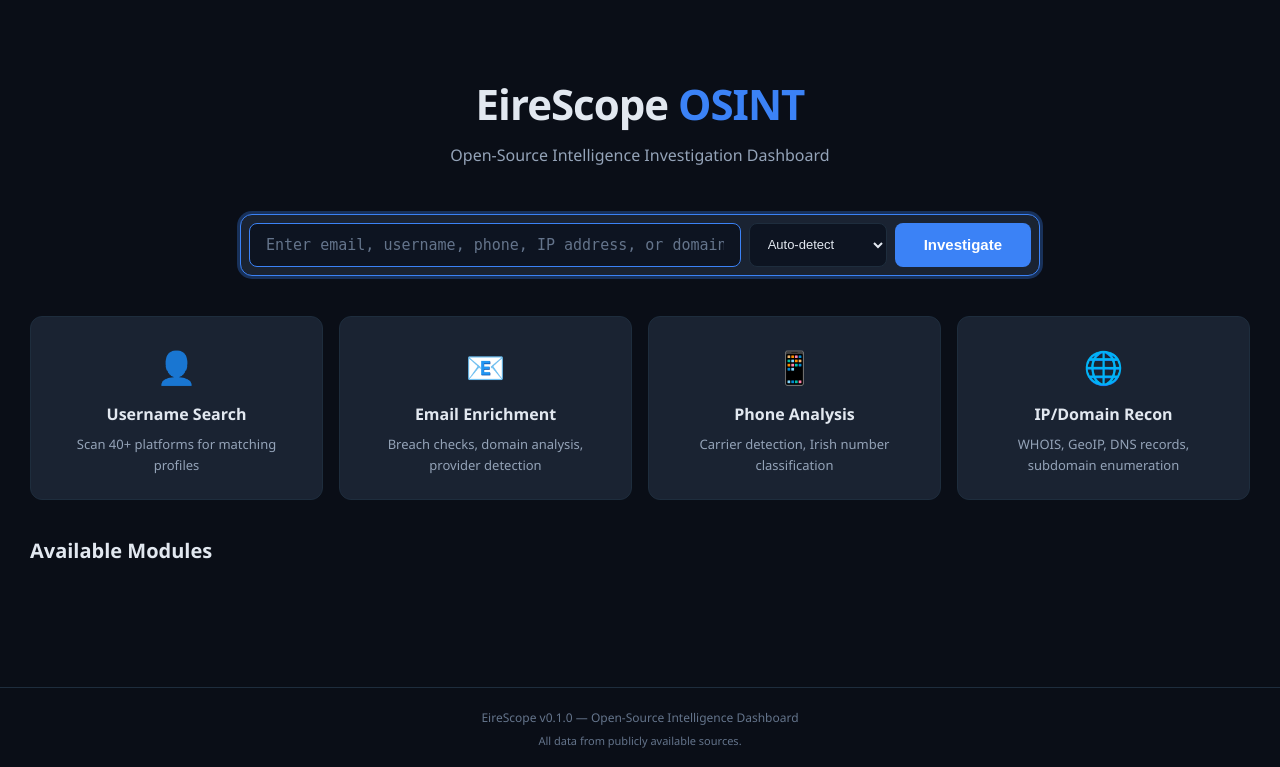
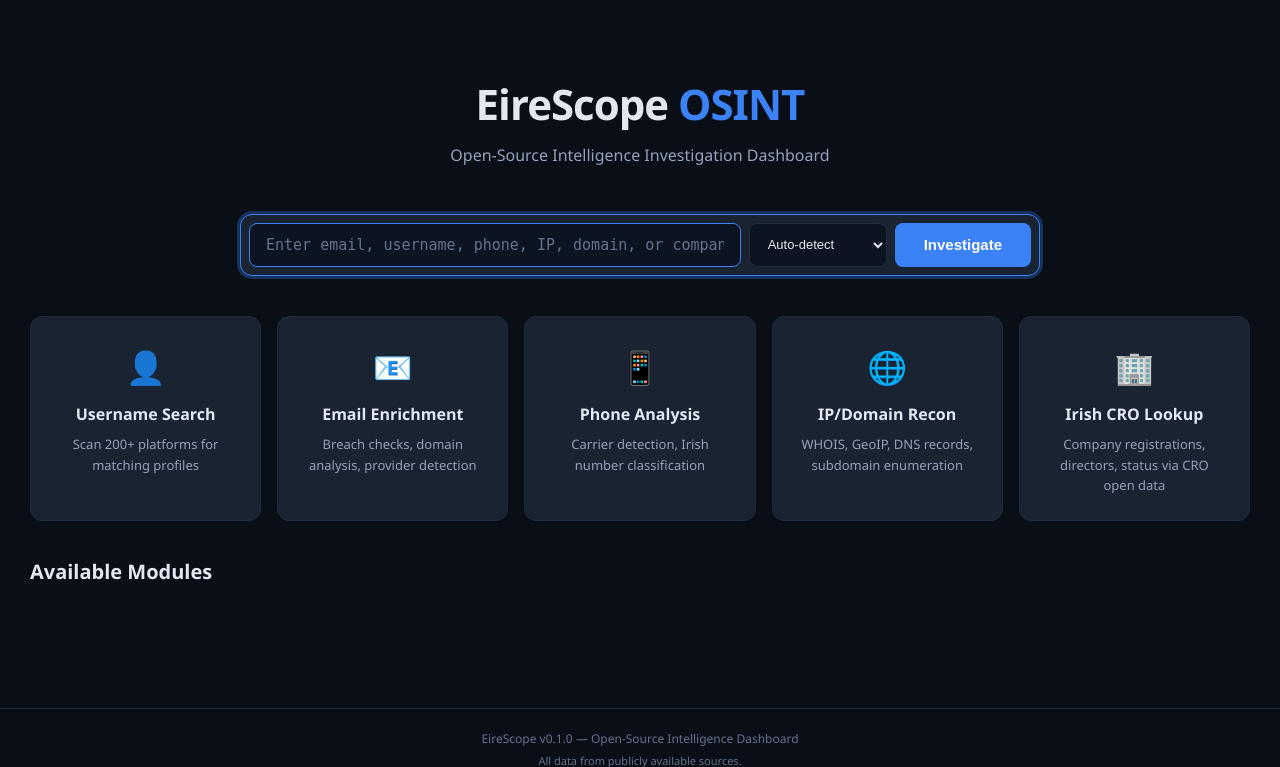
Before and after one commit to richardnixondev/eirescope, a Python web app: template eirescope/web/templates/index.html in a window 1280 px wide. Shown: the part 60-827 px from the top of the page. Run offline with Jinja, Linux system fonts and the light colour scheme; the template is opened without the code that fills it, so the values that code supplies are empty.

Commit message:
add company and person types to search form, fix CRO visibility, update platform count

```diff
--- a/eirescope/utils/validators.py
+++ b/eirescope/utils/validators.py
@@ -95,4 +95,10 @@
         validator = validators.get(entity_type)
         if validator and not validator(value):
             return False, value
+        # COMPANY and PERSON accept free-text — just require non-empty
+        if entity_type in (EntityType.COMPANY, EntityType.PERSON):
+            v = value.strip()
+            if not v:
+                return False, value
+            return True, v
         return True, cls.normalize(value, entity_type)
--- a/eirescope/web/templates/index.html
+++ b/eirescope/web/templates/index.html
@@ -20,7 +20,7 @@
                 type="text"
                 name="query"
                 class="search-input"
-                placeholder="Enter email, username, phone, IP address, or domain..."
+                placeholder="Enter email, username, phone, IP, domain, or company name..."
                 value="{{ query or '' }}"
                 autofocus
                 required
@@ -32,6 +32,8 @@
                 <option value="phone">Phone Number</option>
                 <option value="ip_address">IP Address</option>
                 <option value="domain">Domain</option>
+                <option value="company">Company</option>
+                <option value="person">Person</option>
             </select>
             <button type="submit" class="btn btn-primary search-btn">
                 Investigate
@@ -44,7 +46,7 @@
     <div class="card">
         <div class="card-icon">👤</div>
         <h3>Username Search</h3>
-        <p>Scan 40+ platforms for matching profiles</p>
+        <p>Scan 200+ platforms for matching profiles</p>
     </div>
     <div class="card">
         <div class="card-icon">📧</div>
@@ -60,6 +62,11 @@
         <div class="card-icon">🌐</div>
         <h3>IP/Domain Recon</h3>
         <p>WHOIS, GeoIP, DNS records, subdomain enumeration</p>
+    </div>
+    <div class="card">
+        <div class="card-icon">🏢</div>
+        <h3>Irish CRO Lookup</h3>
+        <p>Company registrations, directors, status via CRO open data</p>
     </div>
 </div>
 
```
